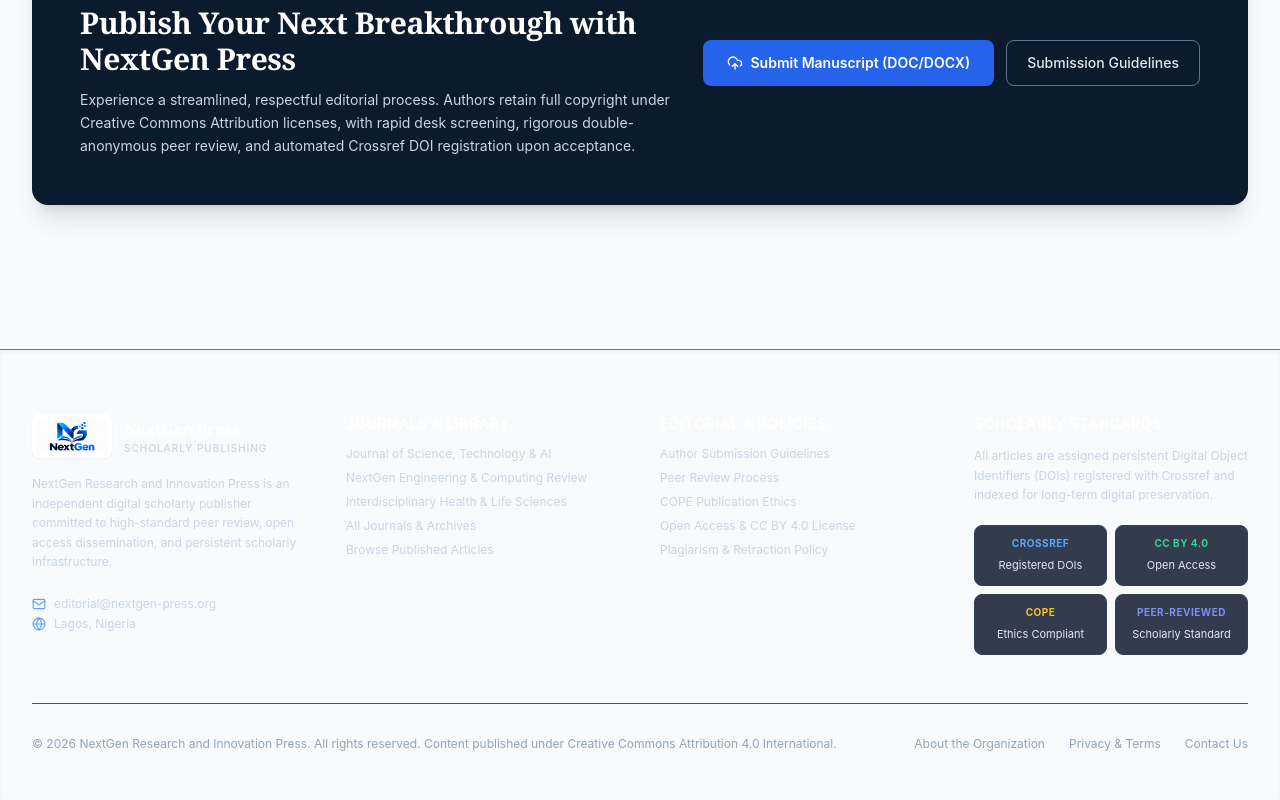
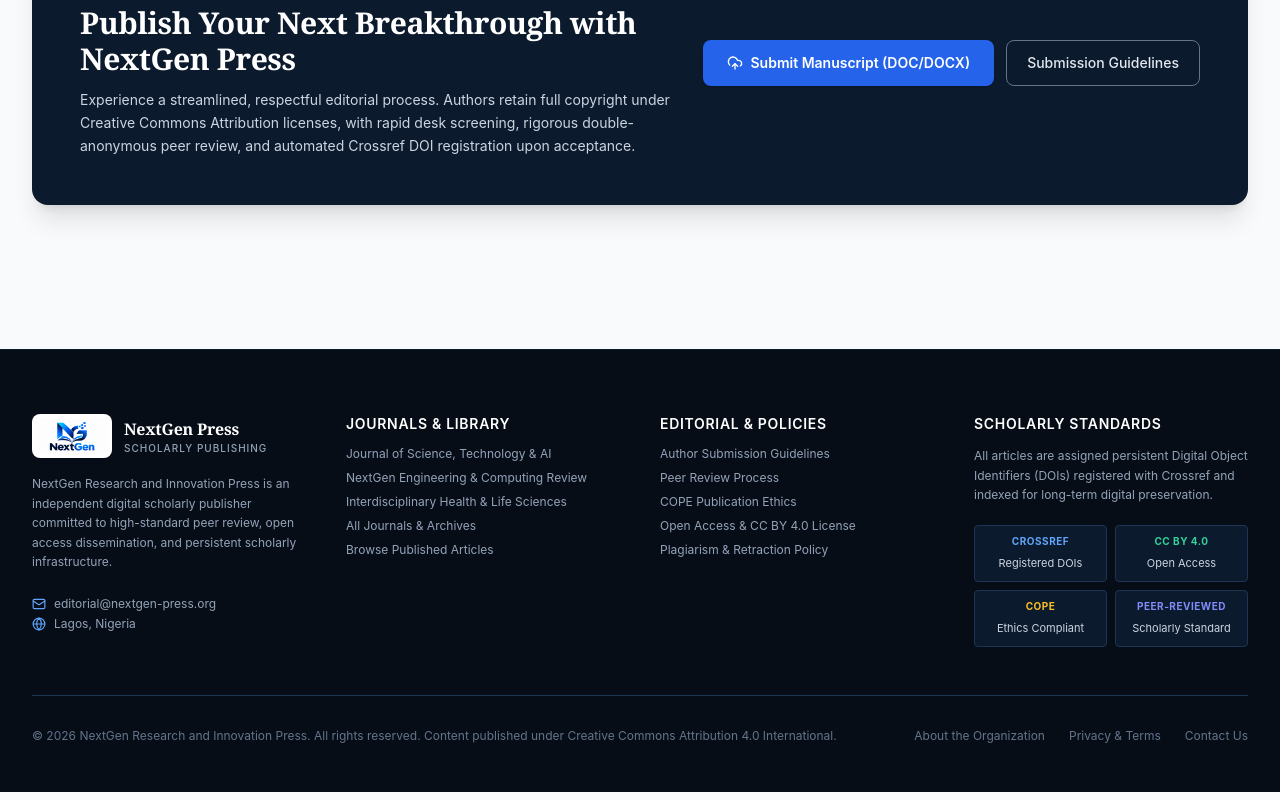
Before and after one commit to Chukseo/nextGen, a Next.js app: page / in a window 1280 px wide. Shown: the part 2031-2831 px from the top of the page. Built offline with nearby package versions, Linux system fonts and the light colour scheme; no server answers; the database is empty.

Commit message:
revert footer background

```diff
--- a/src/components/Footer.tsx
+++ b/src/components/Footer.tsx
@@ -4,9 +4,9 @@
 
 export default function Footer() {
   return (
-    <footer className="bg-gradient-to-b from-slate-850 via-slate-900 to-slate-950 text-slate-300 pt-16 pb-12 border-t border-slate-700/70 mt-20 shadow-inner">
+    <footer className="bg-navy-950 text-slate-300 pt-16 pb-12 border-t border-navy-900 mt-20">
       <div className="max-w-7xl mx-auto px-4 sm:px-8">
-        <div className="grid grid-cols-1 md:grid-cols-4 gap-10 pb-12 border-b border-slate-800/80">
+        <div className="grid grid-cols-1 md:grid-cols-4 gap-10 pb-12 border-b border-navy-800">
           {/* Col 1: Publisher Info */}
           <div className="space-y-4 md:col-span-1">
             <div className="flex items-center space-x-3">
@@ -21,15 +21,15 @@
                 <span className="font-bold text-white text-base scholarly-heading block">
                   NextGen Press
                 </span>
-                <span className="text-[10px] text-slate-300 uppercase tracking-widest block font-medium">
+                <span className="text-[10px] text-slate-400 uppercase tracking-widest block font-medium">
                   Scholarly Publishing
                 </span>
               </div>
             </div>
-            <p className="text-xs text-slate-300 leading-relaxed">
+            <p className="text-xs text-slate-400 leading-relaxed">
               NextGen Research and Innovation Press is an independent digital scholarly publisher committed to high-standard peer review, open access dissemination, and persistent scholarly infrastructure.
             </p>
-            <div className="pt-2 text-xs text-slate-300 space-y-1">
+            <div className="pt-2 text-xs text-slate-400 space-y-1">
               <div className="flex items-center space-x-2">
                 <Mail className="w-3.5 h-3.5 text-blue-400" />
                 <span>editorial@nextgen-press.org</span>
@@ -44,63 +44,63 @@
           {/* Col 2: Journals & Archives */}
           <div className="space-y-3">
             <h4 className="text-sm font-semibold text-white tracking-wider uppercase">Journals & Library</h4>
-            <ul className="space-y-2 text-xs text-slate-300">
-              <li><Link href="/journals/jstai" className="hover:text-blue-300 transition-colors">Journal of Science, Technology & AI</Link></li>
-              <li><Link href="/journals/necr" className="hover:text-blue-300 transition-colors">NextGen Engineering & Computing Review</Link></li>
-              <li><Link href="/journals/ihls" className="hover:text-blue-300 transition-colors">Interdisciplinary Health & Life Sciences</Link></li>
-              <li><Link href="/journals" className="hover:text-blue-300 transition-colors">All Journals & Archives</Link></li>
-              <li><Link href="/articles" className="hover:text-blue-300 transition-colors">Browse Published Articles</Link></li>
+            <ul className="space-y-2 text-xs text-slate-400">
+              <li><Link href="/journals/jstai" className="hover:text-white transition-colors">Journal of Science, Technology & AI</Link></li>
+              <li><Link href="/journals/necr" className="hover:text-white transition-colors">NextGen Engineering & Computing Review</Link></li>
+              <li><Link href="/journals/ihls" className="hover:text-white transition-colors">Interdisciplinary Health & Life Sciences</Link></li>
+              <li><Link href="/journals" className="hover:text-white transition-colors">All Journals & Archives</Link></li>
+              <li><Link href="/articles" className="hover:text-white transition-colors">Browse Published Articles</Link></li>
             </ul>
           </div>
 
           {/* Col 3: Editorial Guidelines */}
           <div className="space-y-3">
             <h4 className="text-sm font-semibold text-white tracking-wider uppercase">Editorial & Policies</h4>
-            <ul className="space-y-2 text-xs text-slate-300">
-              <li><Link href="/submit" className="hover:text-blue-300 transition-colors">Author Submission Guidelines</Link></li>
-              <li><Link href="/editorial-policies" className="hover:text-blue-300 transition-colors">Peer Review Process</Link></li>
-              <li><Link href="/editorial-policies" className="hover:text-blue-300 transition-colors">COPE Publication Ethics</Link></li>
-              <li><Link href="/editorial-policies" className="hover:text-blue-300 transition-colors">Open Access & CC BY 4.0 License</Link></li>
-              <li><Link href="/editorial-policies" className="hover:text-blue-300 transition-colors">Plagiarism & Retraction Policy</Link></li>
+            <ul className="space-y-2 text-xs text-slate-400">
+              <li><Link href="/submit" className="hover:text-white transition-colors">Author Submission Guidelines</Link></li>
+              <li><Link href="/editorial-policies" className="hover:text-white transition-colors">Peer Review Process</Link></li>
+              <li><Link href="/editorial-policies" className="hover:text-white transition-colors">COPE Publication Ethics</Link></li>
+              <li><Link href="/editorial-policies" className="hover:text-white transition-colors">Open Access & CC BY 4.0 License</Link></li>
+              <li><Link href="/editorial-policies" className="hover:text-white transition-colors">Plagiarism & Retraction Policy</Link></li>
             </ul>
           </div>
 
           {/* Col 4: Scholarly Standards & Indexing */}
           <div className="space-y-3">
             <h4 className="text-sm font-semibold text-white tracking-wider uppercase">Scholarly Standards</h4>
-            <p className="text-xs text-slate-300 leading-relaxed">
+            <p className="text-xs text-slate-400 leading-relaxed">
               All articles are assigned persistent Digital Object Identifiers (DOIs) registered with Crossref and indexed for long-term digital preservation.
             </p>
             <div className="grid grid-cols-2 gap-2 pt-2">
-              <div className="bg-slate-800/90 border border-slate-700 rounded-lg p-2.5 text-center shadow-xs hover:border-slate-600 transition-colors">
+              <div className="bg-navy-900 border border-navy-800 rounded p-2 text-center">
                 <span className="text-[10px] text-blue-400 font-bold block uppercase tracking-wider">Crossref</span>
-                <span className="text-[11px] text-slate-200">Registered DOIs</span>
+                <span className="text-[11px] text-slate-300">Registered DOIs</span>
               </div>
-              <div className="bg-slate-800/90 border border-slate-700 rounded-lg p-2.5 text-center shadow-xs hover:border-slate-600 transition-colors">
+              <div className="bg-navy-900 border border-navy-800 rounded p-2 text-center">
                 <span className="text-[10px] text-emerald-400 font-bold block uppercase tracking-wider">CC BY 4.0</span>
-                <span className="text-[11px] text-slate-200">Open Access</span>
+                <span className="text-[11px] text-slate-300">Open Access</span>
               </div>
-              <div className="bg-slate-800/90 border border-slate-700 rounded-lg p-2.5 text-center shadow-xs hover:border-slate-600 transition-colors">
+              <div className="bg-navy-900 border border-navy-800 rounded p-2 text-center">
                 <span className="text-[10px] text-amber-400 font-bold block uppercase tracking-wider">COPE</span>
-                <span className="text-[11px] text-slate-200">Ethics Compliant</span>
+                <span className="text-[11px] text-slate-300">Ethics Compliant</span>
               </div>
-              <div className="bg-slate-800/90 border border-slate-700 rounded-lg p-2.5 text-center shadow-xs hover:border-slate-600 transition-colors">
+              <div className="bg-navy-900 border border-navy-800 rounded p-2 text-center">
                 <span className="text-[10px] text-indigo-400 font-bold block uppercase tracking-wider">Peer-Reviewed</span>
-                <span className="text-[11px] text-slate-200">Scholarly Standard</span>
+                <span className="text-[11px] text-slate-300">Scholarly Standard</span>
               </div>
             </div>
           </div>
         </div>
 
         {/* Bottom Legal bar */}
-        <div className="pt-8 flex flex-col md:flex-row justify-between items-center text-xs text-slate-400 space-y-4 md:space-y-0">
+        <div className="pt-8 flex flex-col md:flex-row justify-between items-center text-xs text-slate-500 space-y-4 md:space-y-0">
           <div>
             © {new Date().getFullYear()} NextGen Research and Innovation Press. All rights reserved. Content published under Creative Commons Attribution 4.0 International.
           </div>
           <div className="flex space-x-6">
-            <Link href="/about" className="hover:text-slate-300">About the Organization</Link>
-            <Link href="/editorial-policies" className="hover:text-slate-300">Privacy & Terms</Link>
-            <Link href="/contact" className="hover:text-slate-300">Contact Us</Link>
+            <Link href="/about" className="hover:text-slate-400">About the Organization</Link>
+            <Link href="/editorial-policies" className="hover:text-slate-400">Privacy & Terms</Link>
+            <Link href="/contact" className="hover:text-slate-400">Contact Us</Link>
           </div>
         </div>
       </div>
```
